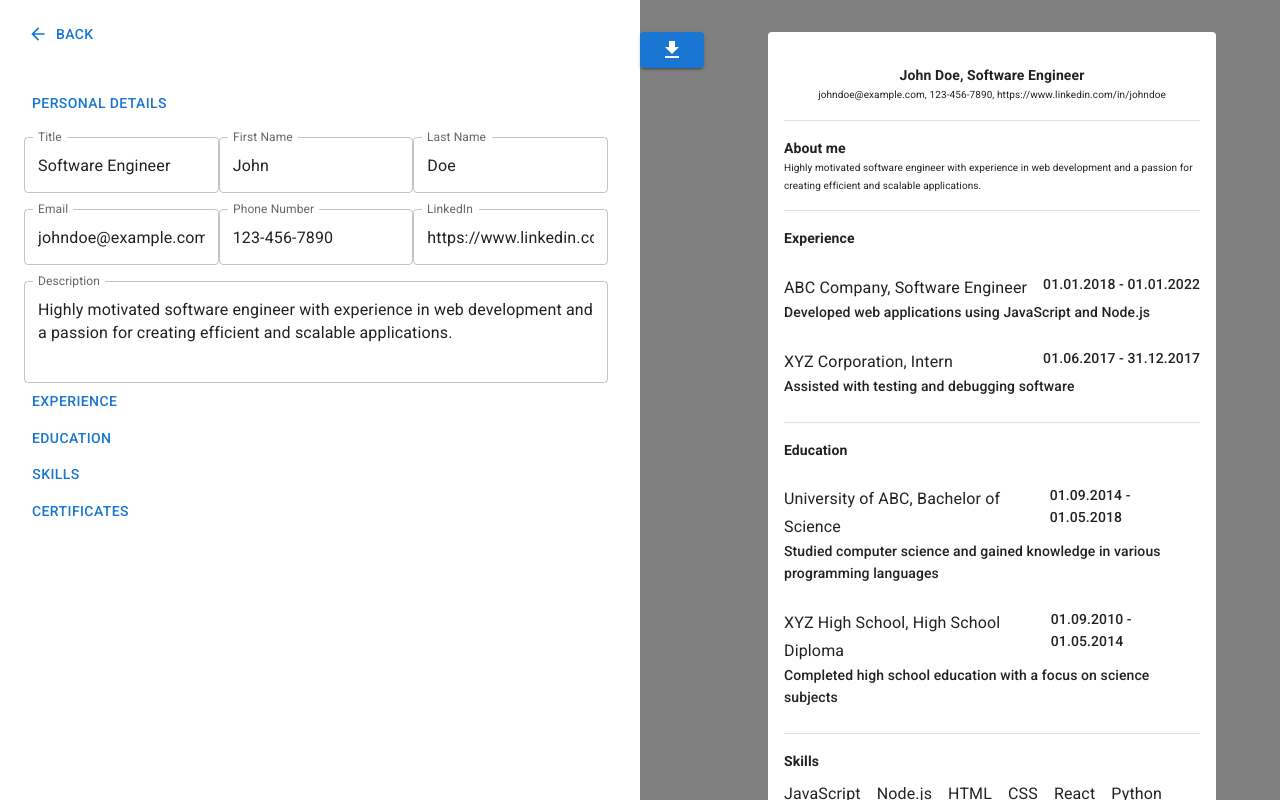
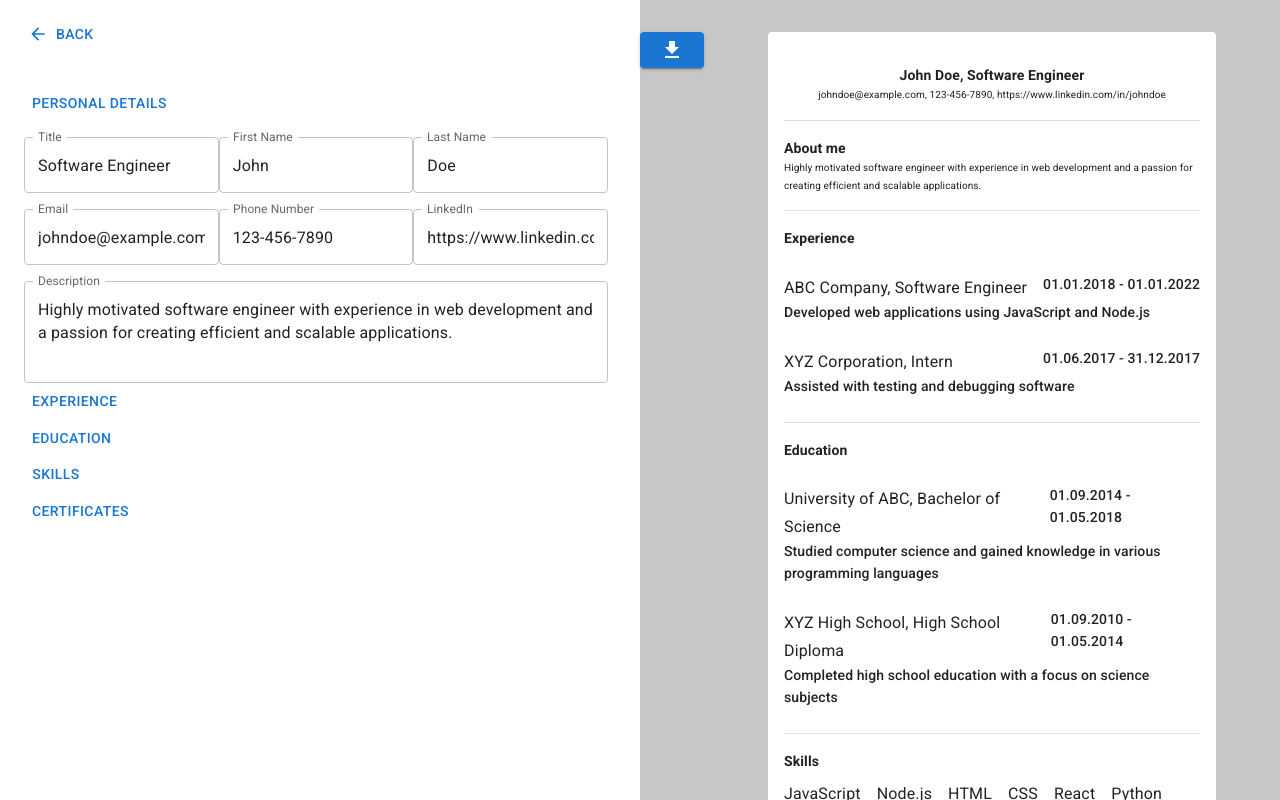
Before and after one commit to MokkoFm/resume-builder-frontend, a React (Vite) app: page / in a window 1280 px wide. Both pictures are taken after a click on the button "EDIT". Built offline with nearby package versions, Linux system fonts and the light colour scheme.

Commit message:
Improve background color of resume viewer

```diff
--- a/src/pages/resume-viewer/ui/index.tsx
+++ b/src/pages/resume-viewer/ui/index.tsx
@@ -40,7 +40,7 @@ export const ResumeViewerPage = () => {
       <Box
         width="50%"
         sx={{
-          backgroundColor: 'grey',
+          backgroundColor: '#80808070',
           position: 'fixed',
           right: 0,
           top: 0,
```
